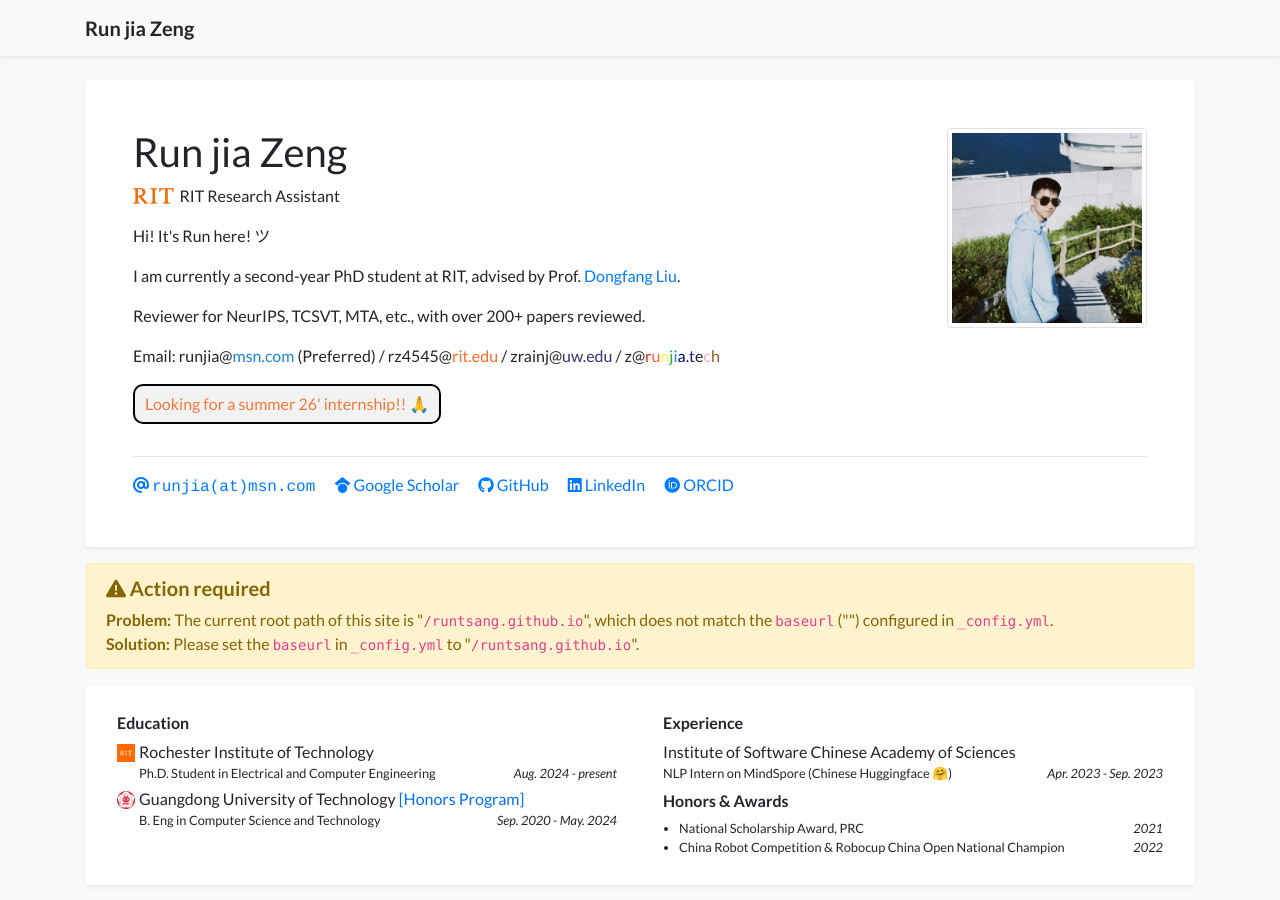
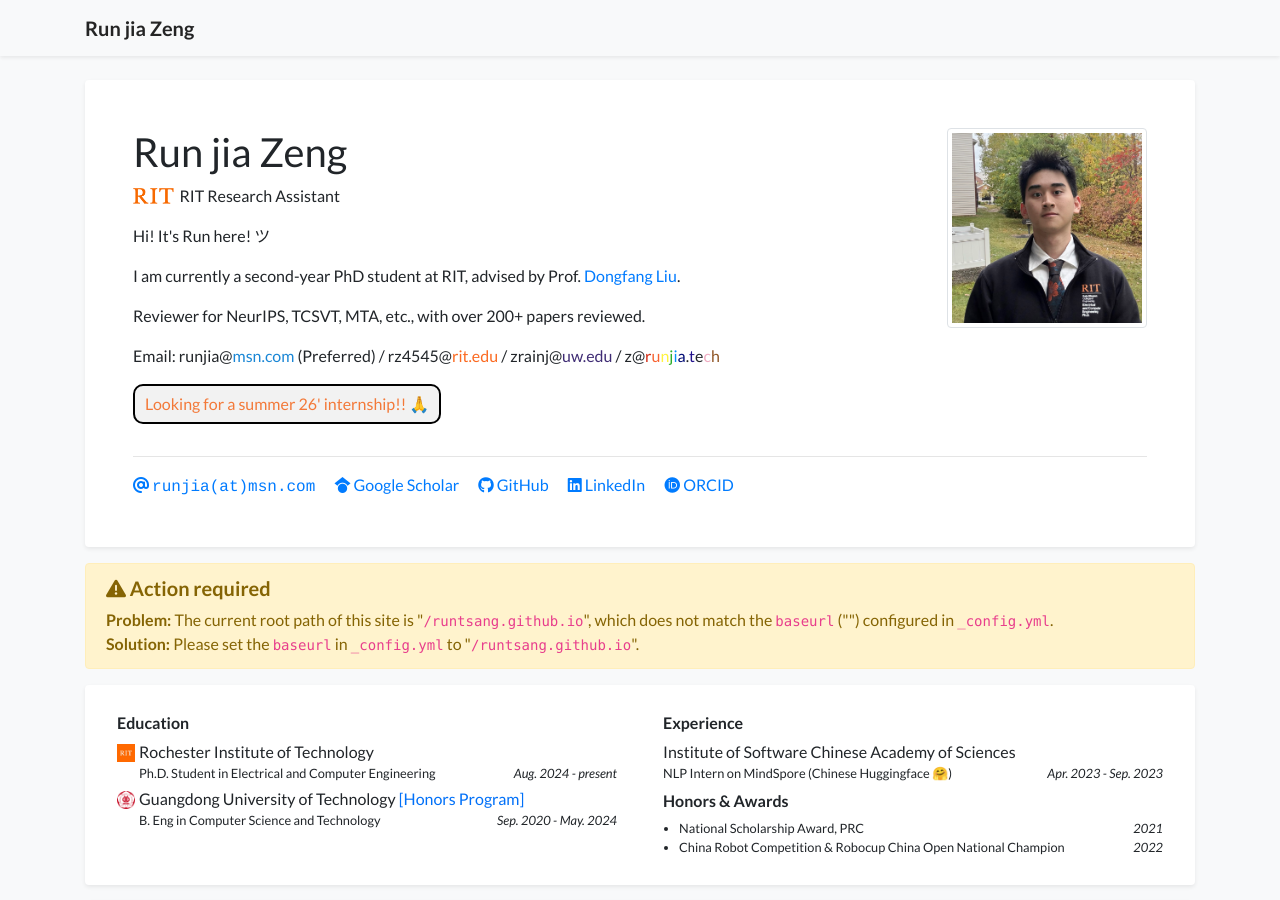
Before and after one commit to runtsang/runtsang.github.io, a Jekyll site: the page built from index.html, in a window 1280 px wide and 900 px high. Built offline with Jekyll 4.4.1, drawn with Linux system fonts in a browser that asks for light colours; nearby versions of some CDN libraries; a style sheet for code colours, icons or effects is not loaded.

Commit message:
Update portrait URL in profile data

```diff
--- a/_data/profile.yml
+++ b/_data/profile.yml
@@ -37,7 +37,7 @@
     </span>
   </p>
 
-portrait_url: /assets/images/photos/runjia.jpg
+portrait_url: /assets/images/photos/2025.jpg
 portrait_caption: >-
   You find the easter egg!
 
```
Also changed, not shown: assets/images/photos/2025.JPG (added).
